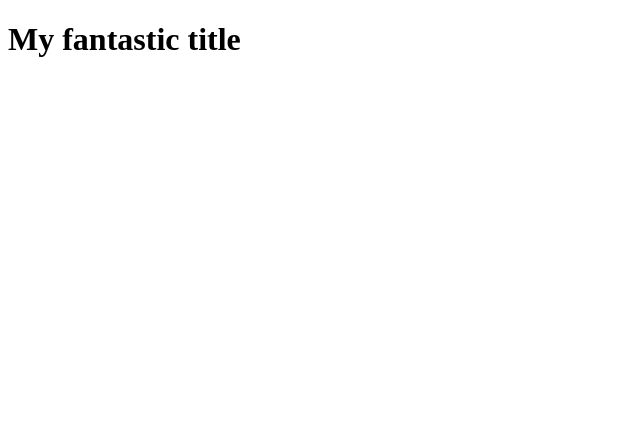
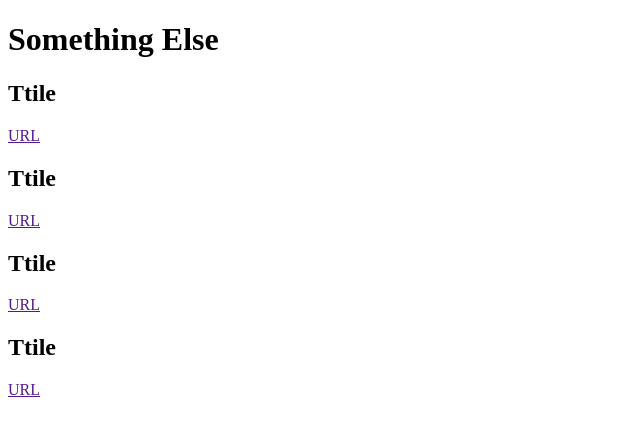
Before and after one commit to rlmckenney/FSF-CU-Kanban-Example, a plain HTML site: page index.html in a window 1280 px wide. Shown: the whole page, without its empty margins (0-640 px from the left). Drawn offline with Linux system fonts and the light colour scheme.

Commit message:
Add fetch example

```diff
--- a/index.html
+++ b/index.html
@@ -6,6 +6,25 @@
     <title>Document</title>
   </head>
   <body>
-    <h1>My fantastic title</h1>
+    <h1>Something Else</h1>
+
+    <div id="news">
+      <article>
+        <h2>Ttile</h2>
+        <a href="">URL</a>
+      </article>
+      <article>
+        <h2>Ttile</h2>
+        <a href="">URL</a>
+      </article>
+      <article>
+        <h2>Ttile</h2>
+        <a href="">URL</a>
+      </article>
+      <article>
+        <h2>Ttile</h2>
+        <a href="">URL</a>
+      </article>
+    </div>
   </body>
 </html>
```
Also changed, not shown: fetch.js (added, +15 -0 lines).
